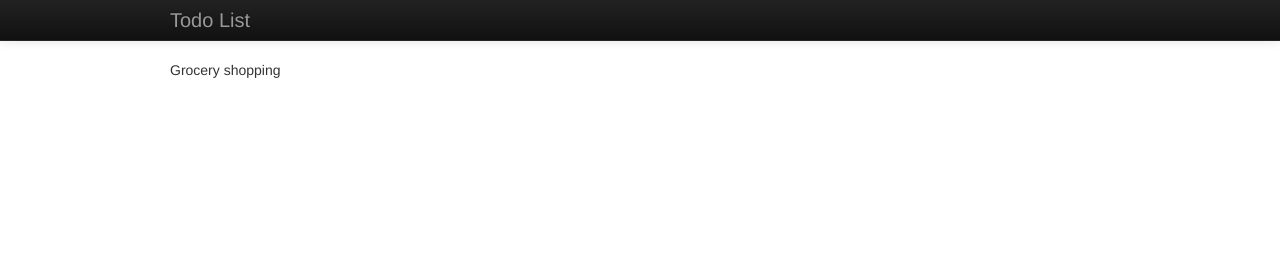
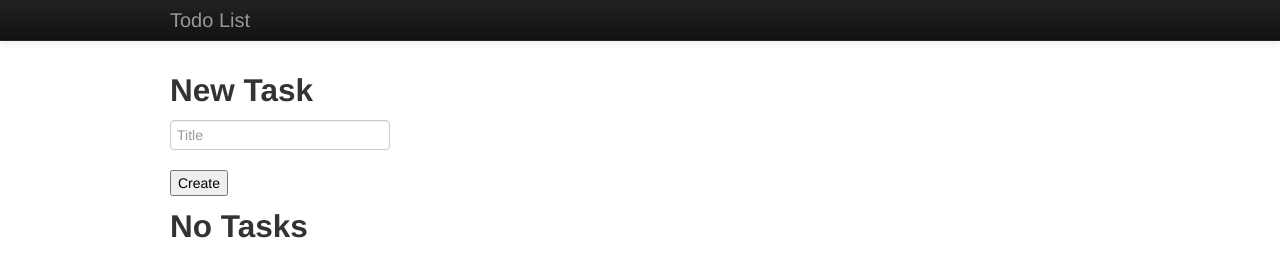
Before and after one commit to tleskin/marionette-todolist, a plain HTML site: page index.html in a window 1280 px wide. Drawn offline with Linux system fonts and the light colour scheme.

Commit message:
Refactor code, task can be added and deleted

```diff
--- a/assets/js/app.js
+++ b/assets/js/app.js
@@ -1,47 +1,142 @@
 var TodoList = new Marionette.Application();
 
-TodoList.Item = Backbone.Model.extend({
-  defaults: {
-    title: '',
-    description: ''
+var Task = Backbone.Model.extend();
+
+var Tasks = Backbone.Collection.extend({
+  model: Task
+});
+
+var TaskView = Backbone.Marionette.ItemView.extend({
+  template: '#taskView',
+
+  events: {
+    'click button': 'completeTask'
+  },
+
+  completeTask: function(){
+    this.remove();
   }
 });
 
-TodoList.ListView = Marionette.ItemView.extend({
-  template: "#item-template",
+var NoTasksView = Backbone.Marionette.ItemView.extend({
+  template: '#noTasksView'
+});
+
+var TasksView = Backbone.Marionette.CollectionView.extend({
+  emptyView: NoTasksView,
+  childView: TaskView
+});
+
+var FormView = Marionette.ItemView.extend({
+  template: '#formView',
 
   events: {
-    "click p": 'alertItem'
+    'click button': 'createNewTask'
   },
 
-  alertItem: function(){
-    alert(this.model.escape("description"));
+  ui: {
+    title: '#title',
+  },
+
+  createNewTask: function() {
+    this.collection.add({
+      title: this.ui.title.val(),
+    });
+
+    this.ui.title.val("");
   }
 });
 
-TodoList.on("before:start", function(){
-  var RegionContainer = Marionette.LayoutView.extend({
-    el: "#app-container",
-
-    regions: {
-      main: "#main-region"
-    }
-  });
-
-  TodoList.regions = new RegionContainer();
+TodoList.addRegions({
+  form: '#form',
+  list: '#list'
 });
 
-TodoList.on("start", function(){
-  var item = new TodoList.Item({
-    title: "Grocery shopping",
-    description: "Buy groceries for the week"
-  });
+TodoList.addInitializer(function(){
+  TodoList.tasks = new Tasks();
 
-  var itemView = new TodoList.ListView({
-    model: item
-  });
-
-  TodoList.regions.main.show(itemView);
+  TodoList.form.show(new FormView({ collection: TodoList.tasks}));
+  TodoList.list.show(new TasksView({ collection: TodoList.tasks}))
 });
 
 TodoList.start();
+
+
+
+// TodoList.ItemCollection = Backbone.Collection.extend({
+//   model: TodoList.Item,
+//
+//   comparator: 'title'
+// });
+//
+//
+
+// TodoList.ListItemView = Marionette.ItemView.extend({
+//   tagName: 'li',
+//   template: "#todo-list-item"
+// });
+//
+// var FormView = Marionette.ItemView({
+//   template: '#formView',
+//
+//   events: {
+//     'click button': 'createNewItem'
+//   },
+//
+//   ui {
+//     title: '#title',
+//     description: '#description'
+//   },
+//
+//   createNewItem: function() {
+//     this.collection.add({
+//       title: this.ui.title.val(),
+//       description: this.ui.description.val()
+//     });
+//
+//     this.ui.title.val("");
+//     this.ui.description.val("");
+//   }
+// });
+//
+// TodoList.ListItemsView = Marionette.CollectionView.extend({
+//   tagName: 'ul',
+//   childView: TodoList.ListItemView
+// });
+//
+// TodoList.on("before:start", function(){
+//   var RegionContainer = Marionette.LayoutView.extend({
+//     el: "#app-container",
+//
+//     regions: {
+//       main: "#main-region"
+//     }
+//   });
+//
+//   TodoList.regions = new RegionContainer();
+// });
+//
+// TodoList.on("start", function(){
+//   var items = new TodoList.ItemCollection([
+//     {
+//     title: "Grocery shopping",
+//     description: "Buy groceries for the week"
+//     },
+//     {
+//     title: "Gas",
+//     description: "Fill up the VW Jetta with gas"
+//     },
+//     {
+//     title: "Bills",
+//     description: "Pay rent and utilities"
+//     }
+//   ]);
+//
+//   var itemsListView = new TodoList.ListItemsView({
+//     collection: items
+//   });
+//
+//   TodoList.regions.main.show(itemsListView);
+// });
+//
+// TodoList.start();
--- a/index.html
+++ b/index.html
@@ -7,6 +7,8 @@
     <link href="./assets/css/application.css" rel="stylesheet">
   </head>
   <body>
+    <div class="container">
+
       <div class="navbar navbar-inverse navbar-fixed-top">
         <div class="navbar-inner">
           <div class="container">
@@ -15,16 +17,26 @@
         </div>
       </div>
 
-    <div id="app-container">
-      <div class="container" id="main-region">
-        <p>Here is static content in the web page. You'll notice that it gets
-          replaced by our app as soon as we start it.
-        </p>
-      </div>
-    </div>
+      <div id="form"></div>
+      <div id="list"></div>
 
-    <script type="text/template" id="item-template">
+      <script type="text/template" id="taskView">
         <p><%- title %></p>
+        <p data-id=><button>Complete</button></p>
+      </script>
+
+      <script type="text/template" id="tasksView">
+        <h2>Tasks</h2>
+      </script>
+
+      <script type="text/template" id="noTasksView">
+        <h2>No Tasks</h2>
+      </script>
+
+      <script type="text/template" id="formView">
+        <h2>New Task</h2>
+        <p><input type="text" id="title" placeholder="Title" /></p>
+        <p><button>Create</button></p>
       </script>
 
       <script src="./assets/js/vendor/jquery.js"></script>
@@ -33,5 +45,6 @@
       <script src="./assets/js/vendor/backbone.js"></script>
       <script src="./assets/js/vendor/backbone.marionette.js"></script>
       <script src="./assets/js/app.js"></script>
+    </div>
   </body>
 </html>
```
Lines whose indentation alone changed are shown as unchanged.
